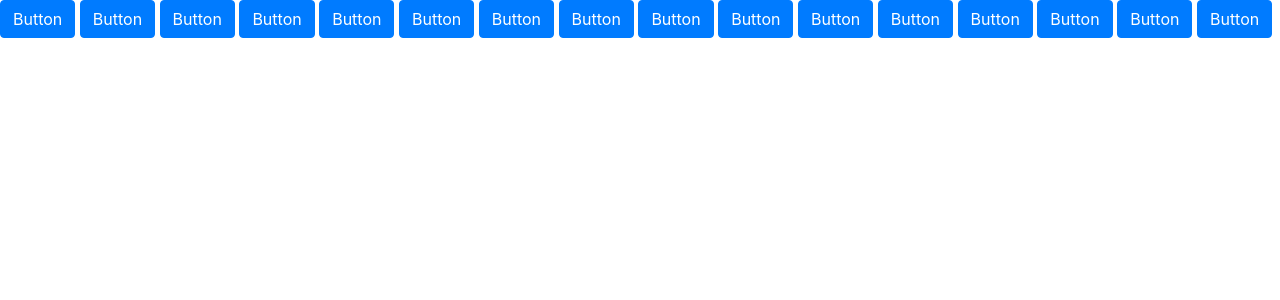
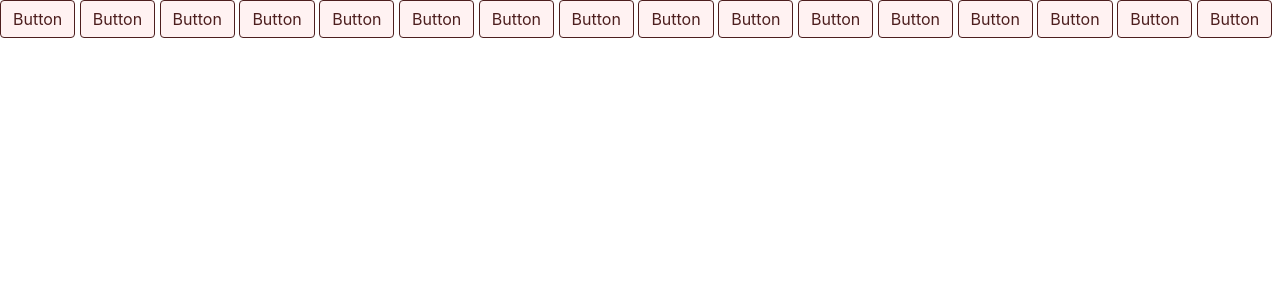
Before and after one commit to nununuam/collection, a Django app: page / in a window 1280 px wide. Shown: the part 40-340 px from the top of the page. Run offline with Django 4.2, Linux system fonts and the light colour scheme.

Commit message:
changes the buttons colors and interact with it

```diff
--- a/main_app/static/styles/styles.css
+++ b/main_app/static/styles/styles.css
@@ -1,3 +1,15 @@
 h1 {
     color: green;
 }
+
+.btn-primary{
+    background-color: rgb(255, 242, 242) !important;
+    color:rgb(77, 30, 30);
+    border-color: rgb(77, 30, 30);
+}
+
+.btn-primary:hover, .btn-primary:active, .btn-primary:visited {
+    background-color: rgb(77, 30, 30) !important;
+    color:rgb(255, 242, 242);
+    border-color: rgb(77, 30, 30);
+}
--- a/main_app/templates/base.html
+++ b/main_app/templates/base.html
@@ -21,7 +21,7 @@
     <div class="basebar">
       <ul class="nav nav-pills nav-fill navbar-custom">
         <li class="nav-item">
-          <a class="nav-link" href='/home/'>Home</a>
+          <a class="nav-link" href='/'>Home</a>
         </li>
         <li class="nav-item">
             <a class="nav-link" href='/authorStatement/'>Author Statement</a>
--- a/main_app/templates/home.html
+++ b/main_app/templates/home.html
@@ -2,6 +2,7 @@
 {% load static %}
 
 {% block content %}
+<div class="homebuttons">
     <a href="{% url 'button1' %}" class="btn btn-primary">Button</a>
     <a href="{% url 'button2' %}" class="btn btn-primary">Button</a>
     <a href="{% url 'button3' %}" class="btn btn-primary">Button</a>
@@ -18,4 +19,5 @@
     <a href="{% url 'button14' %}" class="btn btn-primary">Button</a>
     <a href="{% url 'button15' %}" class="btn btn-primary">Button</a>
     <a href="{% url 'button16' %}" class="btn btn-primary">Button</a>
+</div>
 {% endblock %}
```
